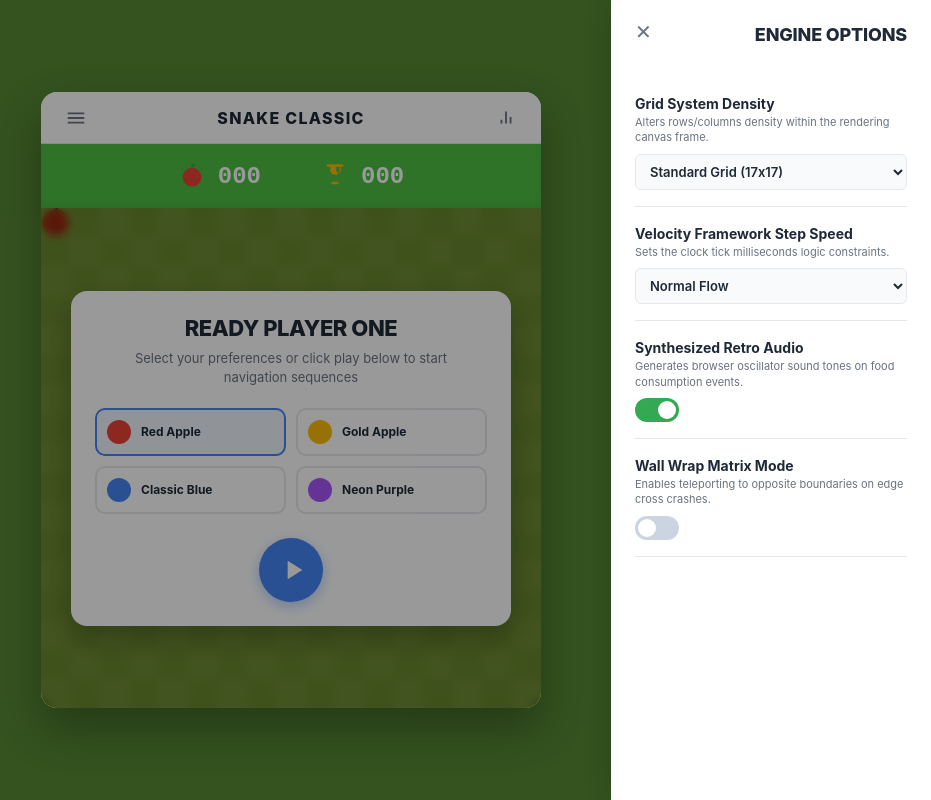
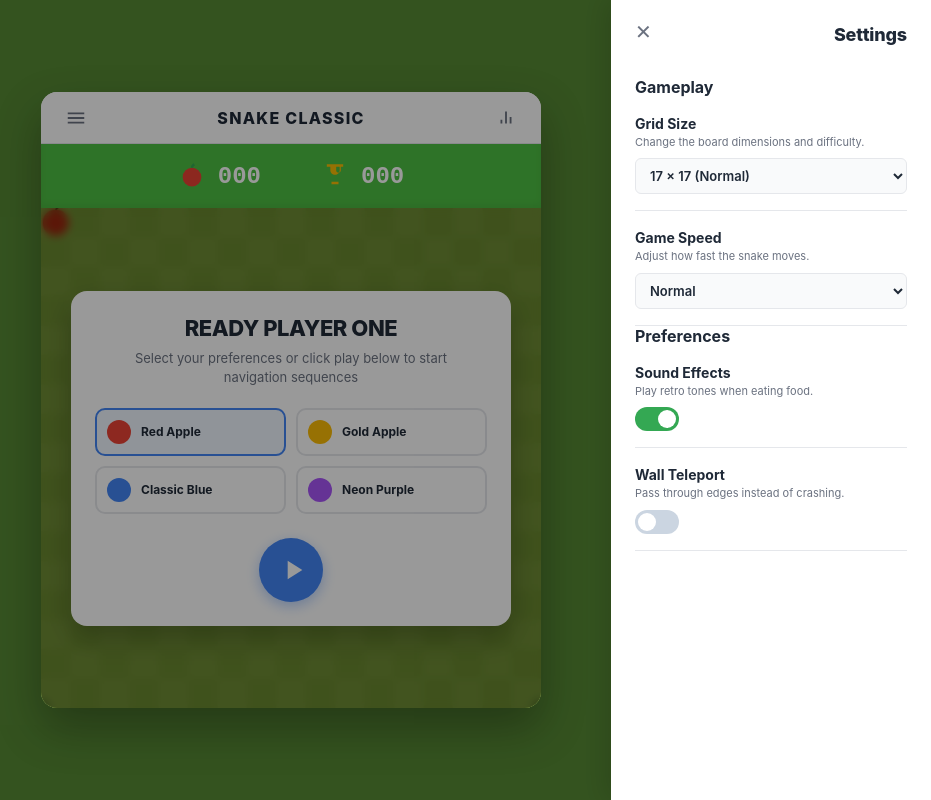
Before and after one commit to quizboxquizzes-a11y/snake, a plain HTML site: page index.html in a window 1280 px wide. Both pictures are taken after a click on the button 425 px from the left and 117 px from the top of the page. Shown: the whole page, without its empty margins (349-1280 px from the left). Drawn offline with Linux system fonts and the light colour scheme.

Commit message:
Update index.html

```diff
--- a/index.html
+++ b/index.html
@@ -89,51 +89,64 @@
     </div>
 
     <div class="sidebar-drawer-dimmer" id="drawer-settings">
-        <div class="drawer-surface">
+        <div class="drawer-surface settings-modal">
             <button class="close-drawer-btn" id="close-settings-panel">✕</button>
-            <h3 class="drawer-header-title">ENGINE OPTIONS</h3>
+
+            <h3 class="drawer-header-title">Settings</h3>
+
             <div class="drawer-scroll-body">
+                <div class="settings-group">
+                    <h4 class="group-title">Gameplay</h4>
+
                     <div class="config-row-item">
-                    <div>
-                        <span class="config-lbl">Grid System Density</span>
-                        <p class="config-desc">Alters rows/columns density within the rendering canvas frame.</p>
+                        <div class="config-text">
+                            <span class="config-lbl">Grid Size</span>
+                            <p class="config-desc">Change the board dimensions and difficulty.</p>
                         </div>
                         <select class="g-select-control" id="opt-grid-density">
-                        <option value="11">Compact Grid (11x11)</option>
-                        <option value="17" selected>Standard Grid (17x17)</option>
-                        <option value="25">Dense Grid (25x25)</option>
+                            <option value="11">11 × 11 (Easy)</option>
+                            <option value="17" selected>17 × 17 (Normal)</option>
+                            <option value="25">25 × 25 (Hard)</option>
                         </select>
                     </div>
+
                     <div class="config-row-item">
-                    <div>
-                        <span class="config-lbl">Velocity Framework Step Speed</span>
-                        <p class="config-desc">Sets the clock tick milliseconds logic constraints.</p>
+                        <div class="config-text">
+                            <span class="config-lbl">Game Speed</span>
+                            <p class="config-desc">Adjust how fast the snake moves.</p>
                         </div>
                         <select class="g-select-control" id="opt-game-speed">
-                        <option value="180">Relaxed Pace</option>
-                        <option value="130" selected>Normal Flow</option>
-                        <option value="80">Hyper Drive</option>
+                            <option value="180">Slow</option>
+                            <option value="130" selected>Normal</option>
+                            <option value="80">Fast</option>
                         </select>
                     </div>
+                </div>
+
+                <div class="settings-group">
+                    <h4 class="group-title">Preferences</h4>
+
                     <div class="config-row-item">
-                    <div>
-                        <span class="config-lbl">Synthesized Retro Audio</span>
-                        <p class="config-desc">Generates browser oscillator sound tones on food consumption events.</p>
+                        <div class="config-text">
+                            <span class="config-lbl">Sound Effects</span>
+                            <p class="config-desc">Play retro tones when eating food.</p>
                         </div>
                         <label class="g-switch-node">
                             <input type="checkbox" id="opt-audio-toggle" checked>
                             <span class="g-slider"></span>
                         </label>
                     </div>
+
                     <div class="config-row-item">
-                    <div>
-                        <span class="config-lbl">Wall Wrap Matrix Mode</span>
-                        <p class="config-desc">Enables teleporting to opposite boundaries on edge cross crashes.</p>
+                        <div class="config-text">
+                            <span class="config-lbl">Wall Teleport</span>
+                            <p class="config-desc">Pass through edges instead of crashing.</p>
                         </div>
                         <label class="g-switch-node">
                             <input type="checkbox" id="opt-wrap-toggle">
                             <span class="g-slider"></span>
                         </label>
+                    </div>
                 </div>
             </div>
         </div>
```
Lines whose indentation alone changed are shown as unchanged.
